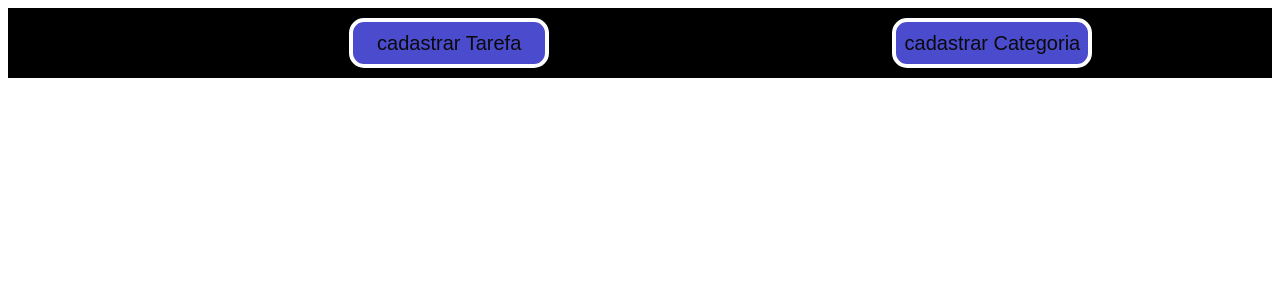
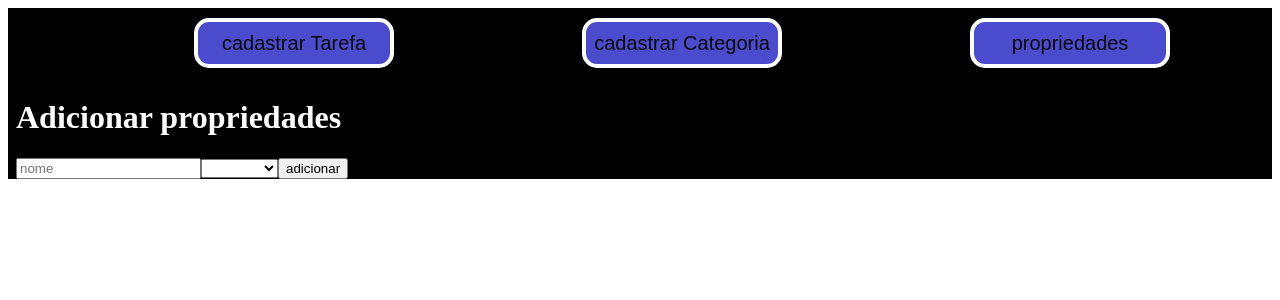
Before and after one commit to Thiago-Alessandro/TODO-APP, an Angular app: page /propriedades in a window 1280 px wide. Before the commit this address led to /. Shown: the top 300 px of the page. Built offline with nearby package versions, Linux system fonts and the light colour scheme.

Commit message:
tentativa implementar propriedades 1

```diff
--- a/src/app/app-routing.modules.ts
+++ b/src/app/app-routing.modules.ts
@@ -1,6 +1,7 @@
 import { NgModule } from "@angular/core";
 import { Route, RouterModule } from "@angular/router";
 import { CategoriaComponent } from "src/categoria/categoria.component";
+import { PropriedadesComponent } from "src/propriedades/propriedades.component";
 import { TarefasComponent } from "src/tarefas/tarefas.component";
 
 
@@ -12,6 +13,10 @@ const rotas: Route [] = [
     {
         path:'tarefas',
         component: TarefasComponent
+    },
+    {
+        path:"propriedades",
+        component: PropriedadesComponent
     },
     {
        path:" ",
--- a/src/app/app.component.html
+++ b/src/app/app.component.html
@@ -17,6 +17,10 @@
 
   <button class="botoes" routerLink="/categoria" >cadastrar Categoria</button>
 
+  <br>
+
+  <button class="botoes" routerLink="/propriedades" >propriedades</button>
+
 </div>
 
 
--- a/src/app/app.module.ts
+++ b/src/app/app.module.ts
@@ -6,6 +6,8 @@ import { FormsModule } from '@angular/forms';
 import { AppRoutingModule } from './app-routing.modules';
 import { TarefasModule } from 'src/tarefas/tarefas.module';
 import { CategoriaModule } from 'src/categoria/categoria.Module';
+import { PropriedadesComponent } from 'src/propriedades/propriedades.component';
+import { PropriedadesModule } from 'src/propriedades/propriedades.module';
 
 
 @NgModule({
@@ -17,7 +19,8 @@ import { CategoriaModule } from 'src/categoria/categoria.Module';
     FormsModule,
     AppRoutingModule,
     CategoriaModule,
-    TarefasModule
+    TarefasModule,
+    PropriedadesModule
   ],
   providers: [],
   bootstrap: [AppComponent]
--- /dev/null
+++ b/src/propriedades/propriedades.component.html
@@ -0,0 +1,18 @@
+<h1>Adicionar propriedades</h1>
+
+<input type="text" placeholder="nome" [(ngModel)]="nomePropriedade">
+
+<select [(ngModel)]="tipoPropriedade">
+    <option value=""></option>
+    <option value="texto">texto</option>
+    <option value="número">número</option>
+    <option value="categoria">categoria</option>
+</select>
+
+<select [(ngModel)]="categoriaSelecionada" *ngIf="tipoPropriedade=='categoria'">
+    <option *ngFor="let categoria of categoriasLista">
+        {{categoria}}
+    </option>
+</select>
+
+<button (click)="adicionarPropriedade()">adicionar</button>
--- /dev/null
+++ b/src/propriedades/propriedades.component.ts
@@ -0,0 +1,62 @@
+import { Component, OnInit } from "@angular/core";
+
+interface Propriedade {
+
+    nome:string,
+    tipo:string,
+    categoria: string
+
+}
+
+@Component({
+    templateUrl:"./propriedades.component.html",
+    styleUrls:["./propriedades.component.css"]
+})
+
+export class PropriedadesComponent implements OnInit{
+
+    propriedadesLista:Propriedade []=[]
+
+    categoriasLista: string []=[]
+
+    categoriaSelecionada:string = ""
+    nomePropriedade:string = ""
+    tipoPropriedade:string = ""
+
+    ngOnInit(): void {
+
+        let propriedades = localStorage.getItem("propriedades")
+
+        if(propriedades){
+
+            this.propriedadesLista =  JSON.parse(propriedades)
+        }
+
+        let Categorias = localStorage.getItem("categorias");
+
+        if (Categorias) {
+            this.categoriasLista = JSON.parse(Categorias);
+        }
+    }
+
+    adicionarPropriedade(){
+
+        let propriedadeAdicionada: Propriedade = {
+
+            nome: this.nomePropriedade,
+            tipo: this.tipoPropriedade,
+            categoria: this.categoriaSelecionada
+
+        }
+
+        this.propriedadesLista.push(propriedadeAdicionada)
+
+        localStorage.setItem("propriedades",JSON.stringify(this.propriedadesLista))
+
+        this.categoriaSelecionada = ""
+        this.nomePropriedade = ""
+        this.tipoPropriedade = ""
+
+    }
+
+}
--- a/src/tarefas/tarefas.component.html
+++ b/src/tarefas/tarefas.component.html
@@ -31,6 +31,13 @@
             <div id="tarefa" *ngFor="let tarefa of getTarefas(categoria)" draggable="true" (dragend)="onDragEnd(tarefa)" (dragover)="pegarPosicao(tarefa)">
 
                 {{tarefa.descricao}}
+                <br>
+
+                <div *ngFor="let propriedade of propriedadesLista">
+                    <!-- rever isso aqui -->
+                    {{propriedade.nome}}
+                    <br>
+                </div>
 
                 <button id="remover" *ngIf="!tarefa.editando && tarefaEditando==null" (click)="removerTarefa(tarefa)">remover</button>
                 <button id="editar" *ngIf="!tarefa.editando && tarefaEditando==null" (click)="editar(tarefa)">editar</button>
--- a/src/tarefas/tarefas.component.ts
+++ b/src/tarefas/tarefas.component.ts
@@ -18,6 +18,7 @@ export class TarefasComponent implements OnInit{
     categoriaSelecionada:string="";
     descricaoTarefa:string ="";
 
+    propriedadesLista:string[]=[]
     categoriasLista: string []=[]
     tarefasLista: Tarefa[]=[]
 
@@ -26,7 +27,7 @@ export class TarefasComponent implements OnInit{
     posicaoATrocar: number
 
     cadastrarTarefa():void{
-        if(this.verificarTarefa()){
+        if(this.verificarTarefa()){//rever verificacao aaaaaa
             let tarefaCadastrada: Tarefa = {
                 descricao: this.descricaoTarefa,
                 categoria: this.categoriaSelecionada,
@@ -42,6 +43,14 @@ export class TarefasComponent implements OnInit{
     }
 
     ngOnInit(){
+
+        let propriedades = localStorage.getItem("propriedades")
+
+        if(propriedades){
+
+            this.propriedadesLista =  JSON.parse(propriedades)
+        }
+
 
         let Tarefas = localStorage.getItem("tarefas");//recupera os itens que estao no localStorage
 
```
Also changed, not shown: src/propriedades/propriedades.module.ts (added, +18 -0 lines), src/propriedades/propriedades.component.css (added).
